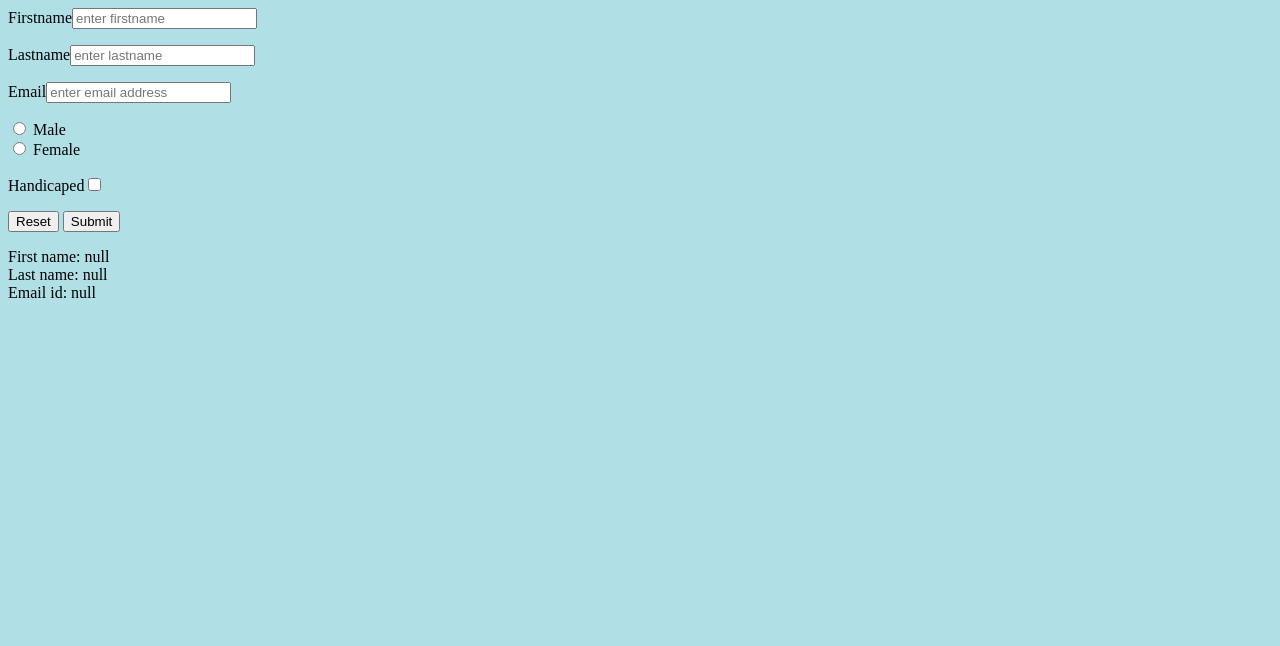
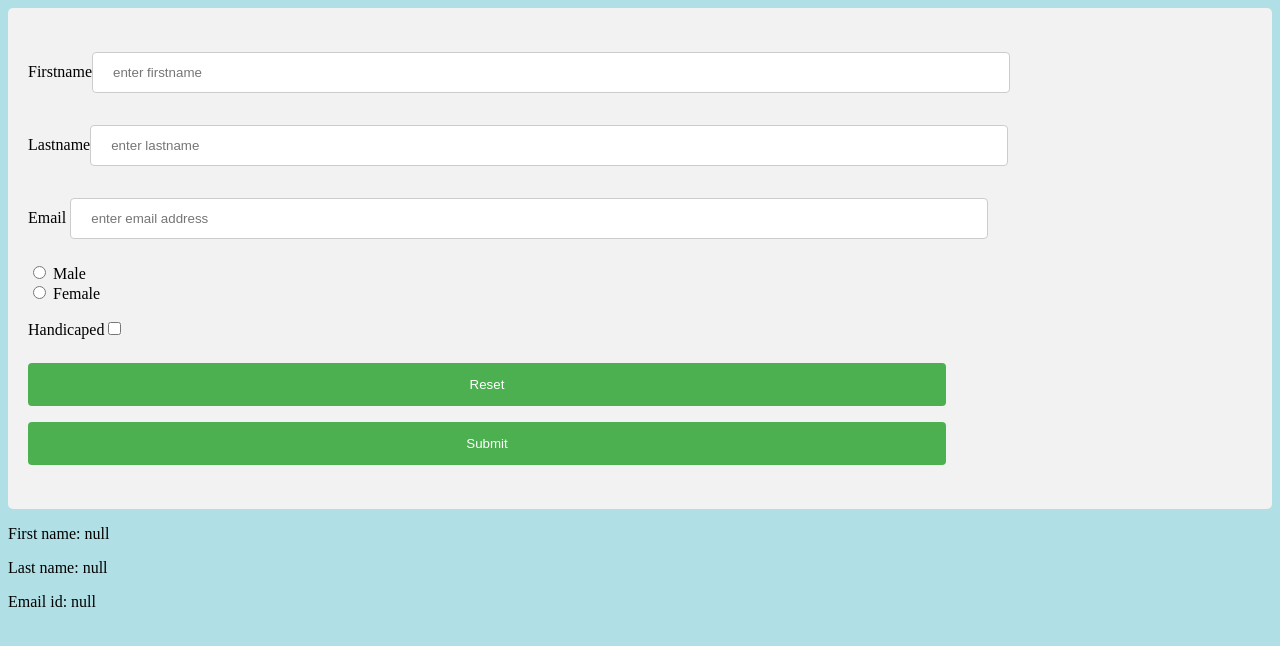
Before and after one commit to jaisonkuriakose1/jaison, a browser extension: page HTML assignment/form.html in a window 1280 px wide. Drawn offline with Linux system fonts and the light colour scheme.

Commit message:
Update form.html

```diff
--- a/HTML assignment/form.html
+++ b/HTML assignment/form.html
@@ -1,4 +1,53 @@
 <html>
+
+<style>
+input[type=text], select {
+    width: 75%;
+    padding: 12px 20px;
+    margin: 8px 0;
+    display: inline-block;
+    border: 1px solid #ccc;
+    border-radius: 4px;
+    box-sizing: border-box;
+}
+input[type=email], select {
+    width: 75%;
+    padding: 12px 20px;
+    margin: 8px 0;
+    display: inline-block;
+    border: 1px solid #ccc;
+    border-radius: 4px;
+    box-sizing: border-box;
+}
+
+input[type=submit] {
+    width: 75%;
+    background-color: #4CAF50;
+    color: white;
+    padding: 14px 20px;
+    margin: 8px 0;
+    border: none;
+    border-radius: 4px;
+    cursor: pointer;
+}
+input[type=reset] {
+    width: 75%;
+    background-color: #4CAF50;
+    color: white;
+    padding: 14px 20px;
+    margin: 8px 0;
+    border: none;
+    border-radius: 4px;
+    cursor: pointer;
+}
+
+div {
+    border-radius: 5px;
+    background-color: #f2f2f2;
+    padding: 20px;
+}
+
+</style>
 
 <head>
 
@@ -86,12 +135,14 @@ Form
 </title>
 <body onload= "myFunction();">
 <!------------------------------------------------------------------------------------------------------------->
+<div>
+
 <form name=sampleForm onsubmit="localsave(); return false">
 	<section>
 	<p>Firstname<input type="text" placeholder="enter firstname" id="fname"  ></p>
 	<p>Lastname<input type="text" placeholder="enter lastname" id="lname"  ></p>
 	</section>
-	<p>Email<input type="email" placeholder="enter email address" id="email"></p>
+	<p>Email   <input type="email" placeholder="enter email address" id="email"></p>
 	<p>
 	<input type="radio" id="gender1"> Male<br>
 	<input type="radio" id="gender2"> Female<br>
@@ -104,13 +155,14 @@ Form
 	<input type="submit" value="Submit">
 </form>
 
+</div>
 <!--------------------------------------------------------------------------------------------------------------->
 
-<div id="msg1"></div>
-<div id="msg2"></div>
-<div id="msg3"></div>
-<div id="msg4"></div>
-<div id="msg6"></div>
-<div id="msg5"></div>
+<p id="msg1"></p>
+<p id="msg2"></p>
+<p id="msg3"></p>
+<p id="msg4"></p>
+<p id="msg6"></p>
+<p id="msg5"></p>
 </body>
 </html>
```
